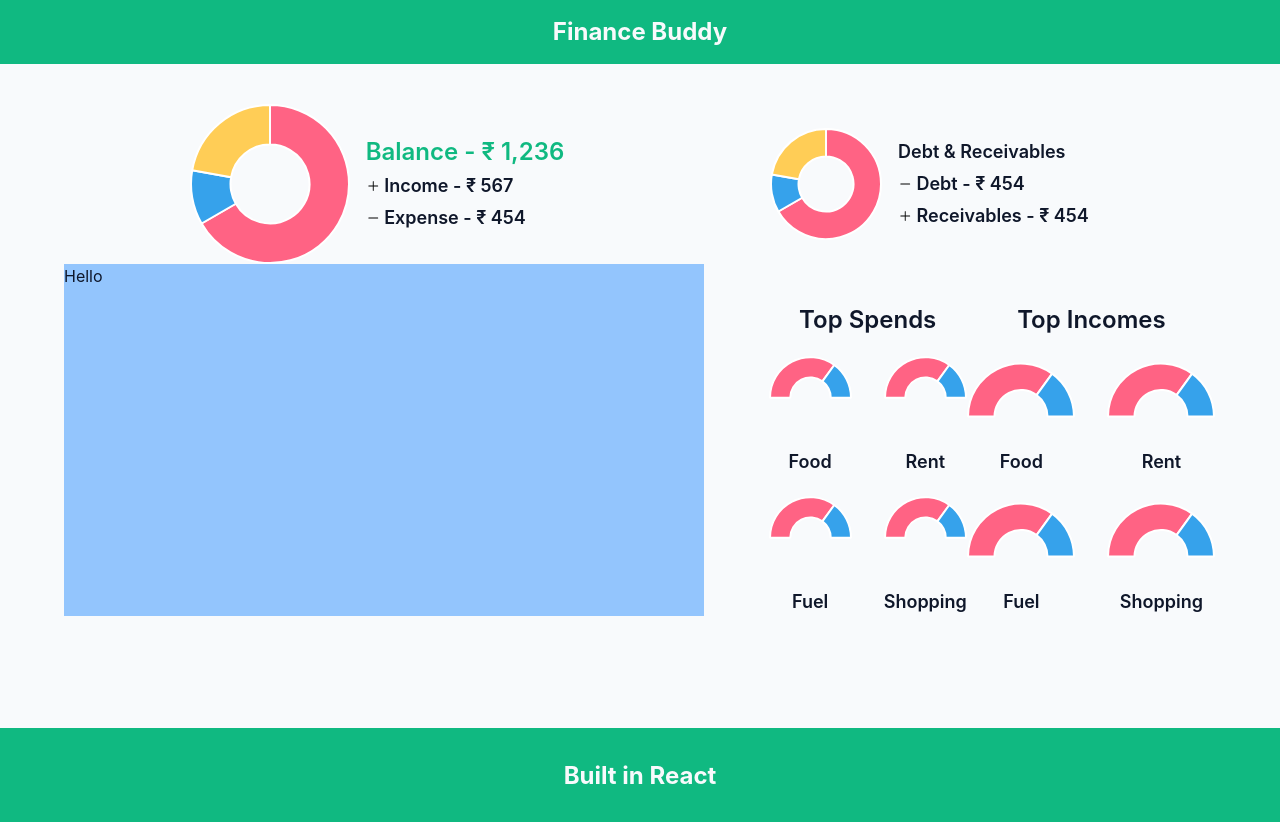
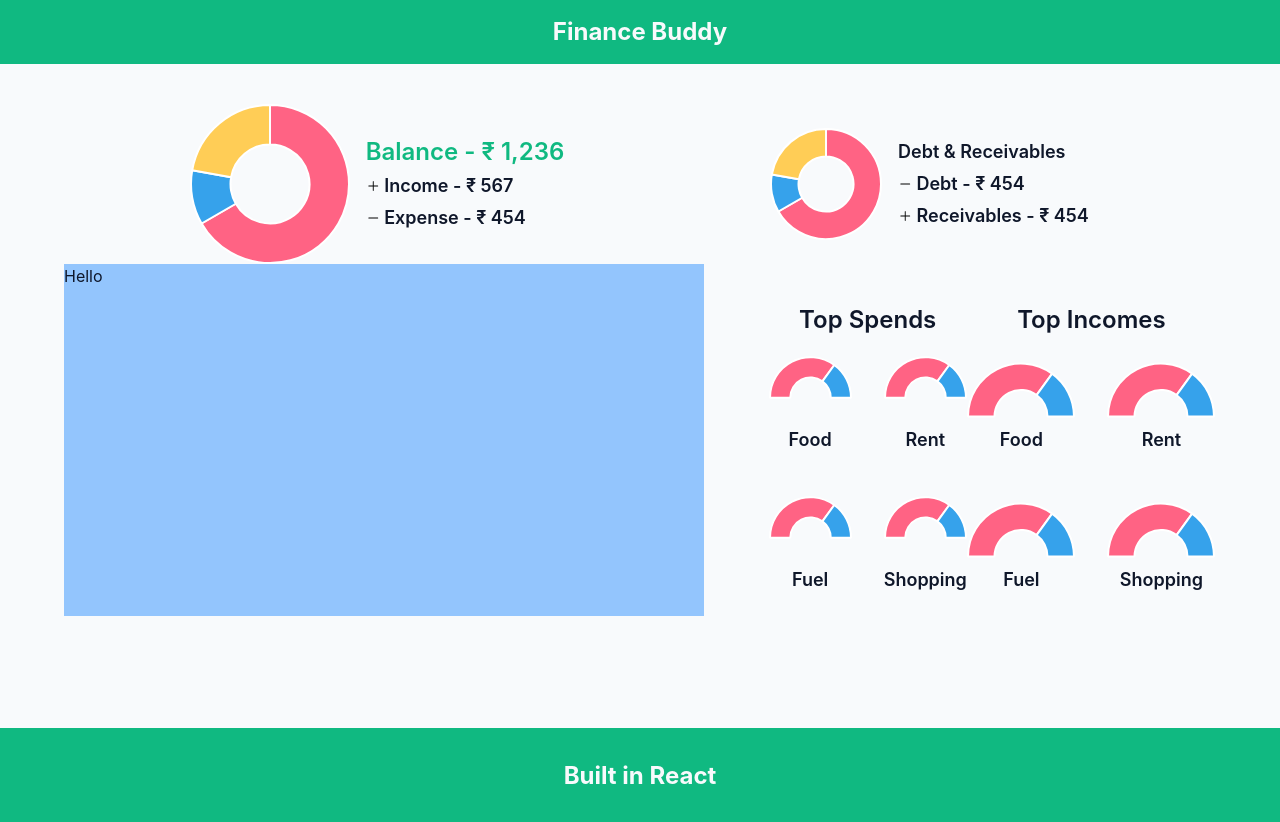
Before and after one commit to thesudeshdas/finance-buddy, a React (Create React App) app: page /cashflow in a window 1280 px wide. Shown: the top 822 px of the page. Built offline with nearby package versions, Linux system fonts and the light colour scheme; a web font is replaced by a local one.

Commit message:
fix: label

```diff
--- a/src/components/Charts/Doughnuts/HalfDoughnut.tsx
+++ b/src/components/Charts/Doughnuts/HalfDoughnut.tsx
@@ -28,7 +28,7 @@ export default function HalfDoughnut({ label }: { label?: string }) {
         />
       </div>
 
-      <div className='-translate-y-[0%]'>
+      <div className='-translate-y-[80%]'>
         {label && <Subheading text={label} textAlign='center' />}
       </div>
     </div>
```
